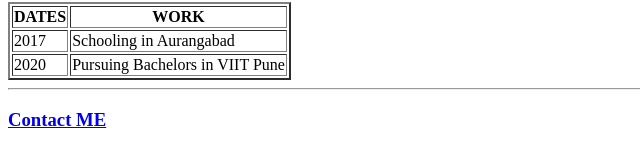
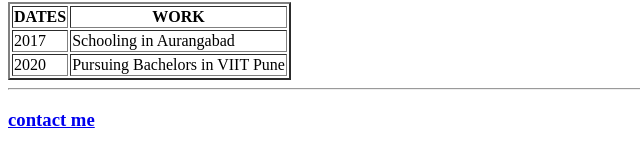
Before and after one commit to tush-ar7/cv, a plain HTML site: page index.html in a window 1280 px wide. Shown: the part 832-979 px from the top of the page, 0-640 px from the left. Drawn offline with Linux system fonts and the light colour scheme.

Commit message:
Update index.html

```diff
--- a/index.html
+++ b/index.html
@@ -90,7 +90,7 @@
     </tr>
   </table>
   <hr>
-  <a href="D:\Web development\Html-Personal site\contact me.html"><h3>Contact ME</h3></a>
+  <a href="D:\Web development\Html-Personal site\contact me.html"><h3>contact me</h3></a>
 </body>
 
 </html>
```
